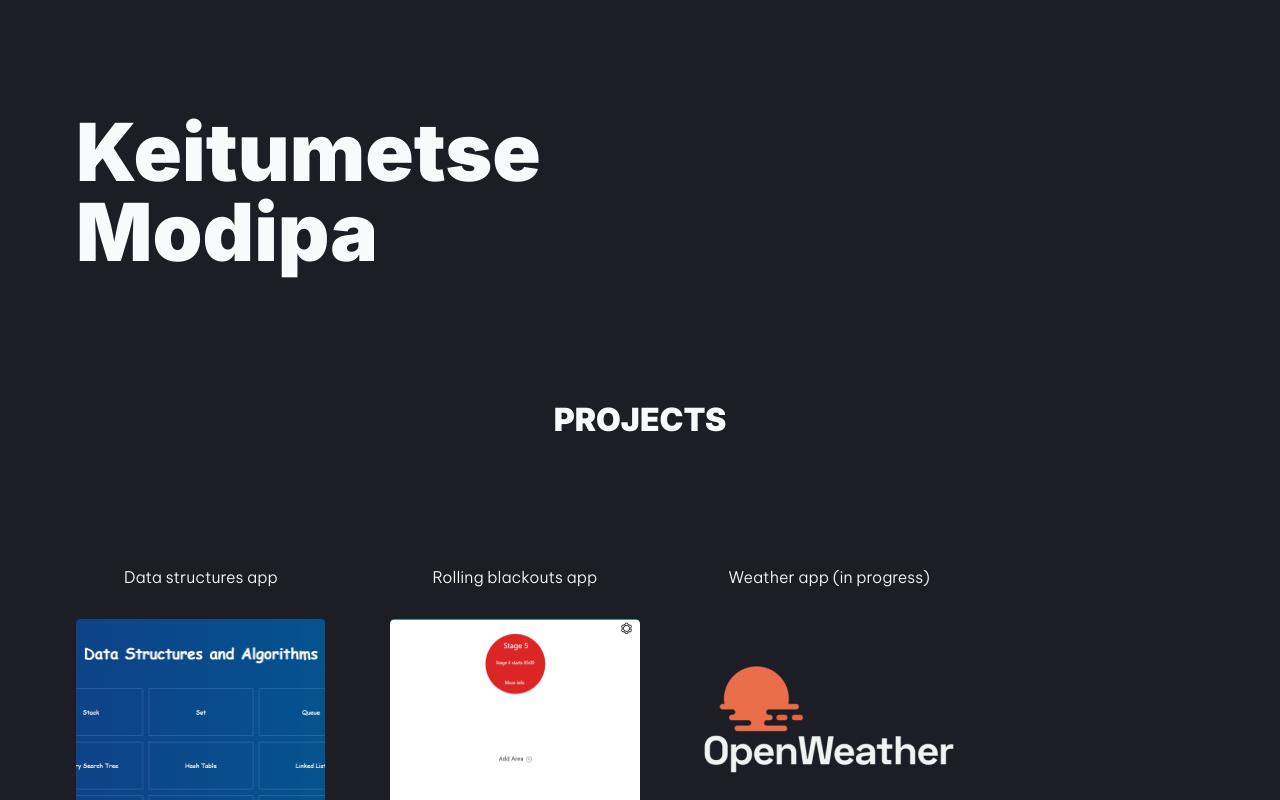
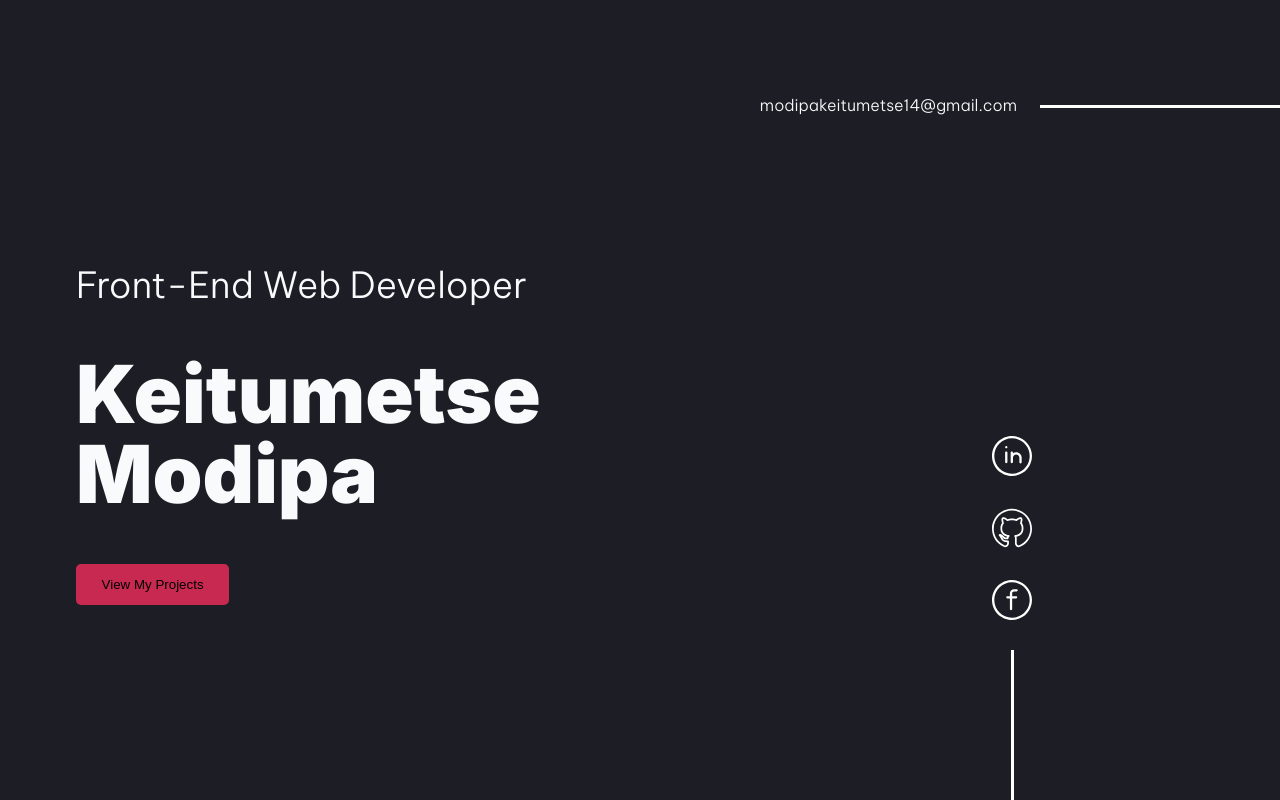
Before and after one commit to Keitumtse14/keitumetse_modipa, a Next.js app: page / in a window 1280 px wide. Shown: the top 800 px of the page. Built offline with nearby package versions, Linux system fonts and the light colour scheme.

Commit message:
fixed landing page design

```diff
--- a/pages/index.tsx
+++ b/pages/index.tsx
@@ -7,13 +7,29 @@ import Weather_App from "public/Weather_App.png";
 export default function Home() {
   return (
     <div className="container">
+
       <Head>
         <title>Keitumetse Modipa</title>
         <meta name="description" content="My projects" />
         <link rel="icon" href="/favicon.ico" />
       </Head>
-      <section className="">
-        <h1>Keitumetse Modipa</h1>
+      <section className="hero">
+        <div className="email-section">
+          <a className="email-link" href="mailto:modipakeitumetse14@gmail.com?subject=Hello&body=I%20want%20to%20contact%20you">
+            modipakeitumetse14@gmail.com
+          </a>
+
+          <div className="line"></div>
+        </div>
+        <div className="name-role"><label className="role" >Front-End Web Developer</label>
+          <h1>Keitumetse Modipa</h1></div>
+        <button className="view-projects"> View My Projects</button>
+        <div className="socials">
+          <Image width={40} height={40} src="/linkedin-svgrepo-com 1.svg" alt="LinkedIn" className="svg-size" />
+          <Image width={40} height={40} src="/github-outline-fill-svgrepo-com 1.svg" alt="" className="svg-size" />
+          <Image width={40} height={40} src="/facebook.svg" alt="" className="svg-size" />
+          <div className="socials-line"></div>
+        </div>
       </section>
 
       <section className="projects">
--- a/styles/global.scss
+++ b/styles/global.scss
@@ -3,7 +3,7 @@
 
 $backgound-color: hsl(240, 12%, 13%);
 $text-color: hsl(210, 20%, 98%);
-
+$accent-color: hsl(345, 66%, 47%);
 $font-family-body: "Be Vietnam Pro", sans-serif;
 $font-family-headings: "Inter", sans-serif;
 
@@ -34,6 +34,7 @@ h1 {
   max-width: 5ch;
   line-height: 1;
   text-align: center;
+  margin-top: 2.9rem;
 }
 
 h2 {
@@ -101,3 +102,69 @@ p {
     /* Firefox */
   }
 }
+
+.line {
+  width: 240px;
+  height: 3px;
+  background-color: #fff;
+  margin-top: 10px;
+  margin-left: 23px;
+}
+
+.email-section {
+  display: flex;
+  justify-content: flex-end;
+  position: absolute;
+  top: 95px;
+  right: 0;
+}
+
+.email {
+  text-align: right;
+}
+
+.role {
+  font-size: 2.25rem;
+  margin-bottom: 2rem;
+}
+
+.socials-line {
+  width: 3px;
+  height: 150px;
+  background-color: #fff;
+  margin-inline: auto;
+  margin-top: 30px;
+}
+
+.socials {
+  display: flex;
+  flex-direction: column;
+  align-items: flex-end;
+  position: absolute;
+  bottom: 0;
+  right: 0;
+  margin-right: 248px;
+}
+
+.name-role {
+  margin-top: 150px;
+}
+
+.hero {
+  height: 100vh;
+}
+
+.email-link {
+  color: $text-color;
+  text-decoration: none;
+}
+
+.view-projects {
+
+  background-color: $accent-color;
+  padding: .8rem 1.6rem;
+  border-color: $accent-color;
+  border-style: none;
+  border-radius: 5px;
+  margin-top: 50px;
+}
```
Also changed, not shown: 1 other file (tests, documents, lock files or other folders).
